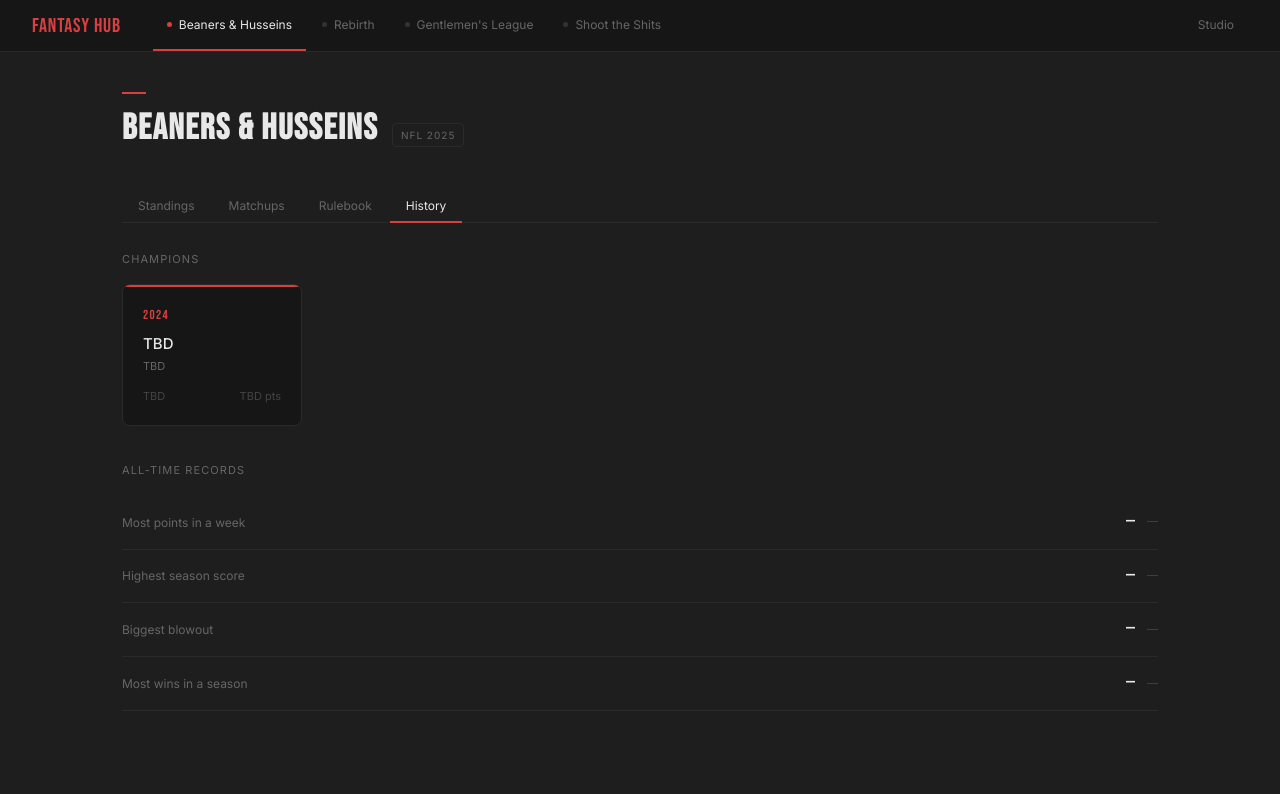
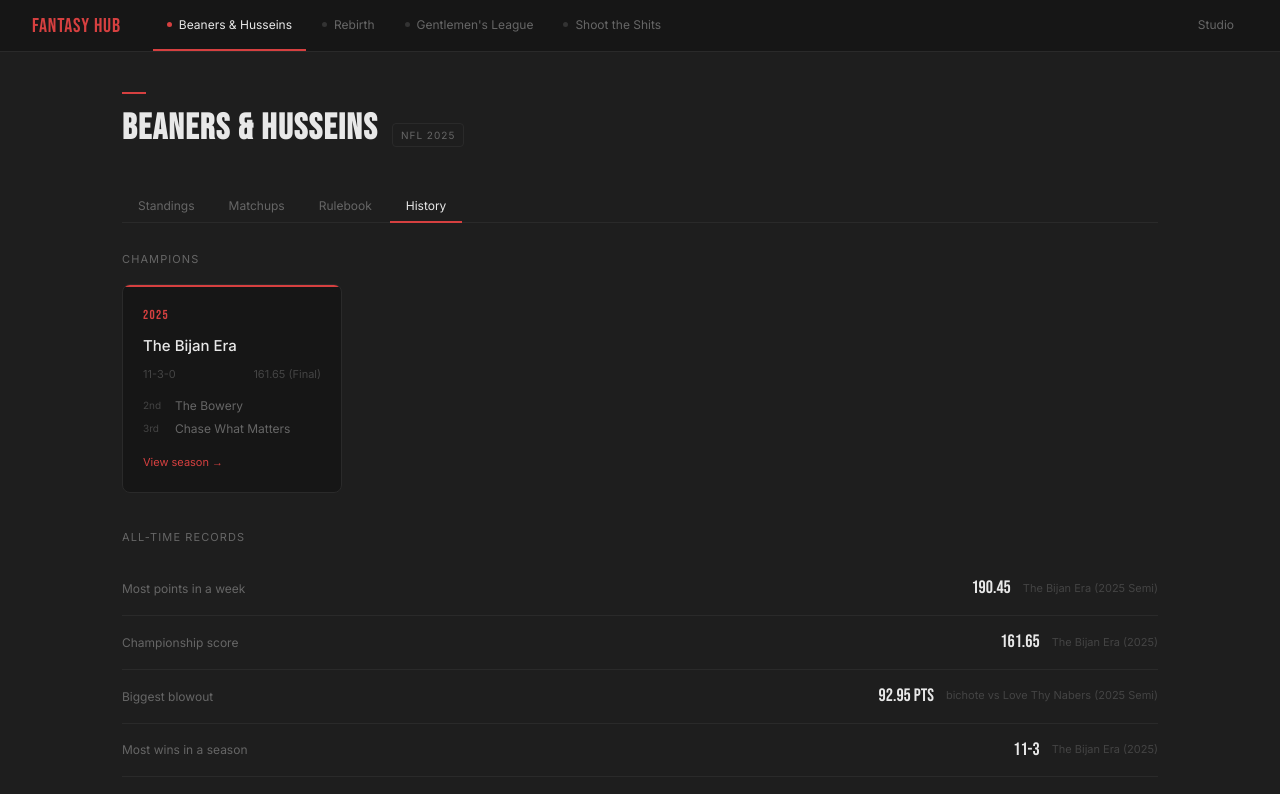
Before and after one commit to cuadz22/fantasy-hub, a React (Vite) app in the folder client/: page /league/beaners-husseins in a window 1280 px wide. Both pictures are taken after a click on the button "History". Shown: the top 794 px of the page. Built offline with nearby package versions, Linux system fonts and the light colour scheme; the HTML template or start-up script is replaced by a standard one.

Commit message:
update history with real 2025 season data

```diff
--- a/client/src/components/History.jsx
+++ b/client/src/components/History.jsx
@@ -1,18 +1,30 @@
 const HISTORY = {
   'beaners-husseins': {
-    champions: [
-      { year: 2024, team: 'TBD', manager: 'TBD', record: 'TBD', points: 'TBD' },
+    seasons: [
+      {
+        year: 2025,
+        champion: { team: 'The Bijan Era', record: '11-3-0', points: '161.65 (Final)' },
+        runnerUp: 'The Bowery',
+        thirdPlace: 'Chase What Matters',
+        url: 'https://football.fantasysports.yahoo.com/league/beanershussein/2025',
+      },
     ],
     records: [
-      { label: 'Most points in a week', value: '—', holder: '—' },
-      { label: 'Highest season score', value: '—', holder: '—' },
-      { label: 'Biggest blowout', value: '—', holder: '—' },
-      { label: 'Most wins in a season', value: '—', holder: '—' },
+      { label: 'Most points in a week', value: '190.45', holder: 'The Bijan Era (2025 Semi)' },
+      { label: 'Championship score', value: '161.65', holder: 'The Bijan Era (2025)' },
+      { label: 'Biggest blowout', value: '92.95 pts', holder: 'bichote vs Love Thy Nabers (2025 Semi)' },
+      { label: 'Most wins in a season', value: '11-3', holder: 'The Bijan Era (2025)' },
     ],
   },
   'rebirth': {
-    champions: [
-      { year: 2024, team: 'TBD', manager: 'TBD', record: 'TBD', points: 'TBD' },
+    seasons: [
+      {
+        year: 2025,
+        champion: { team: 'TBD', record: 'TBD', points: 'TBD' },
+        runnerUp: 'TBD',
+        thirdPlace: 'TBD',
+        url: 'https://football.fantasysports.yahoo.com/2025/f1/127692',
+      },
     ],
     records: [
       { label: 'Most points in a week', value: '—', holder: '—' },
@@ -22,8 +34,14 @@
     ],
   },
   'gentlemens-league': {
-    champions: [
-      { year: 2024, team: 'TBD', manager: 'TBD', record: 'TBD', points: 'TBD' },
+    seasons: [
+      {
+        year: 2025,
+        champion: { team: 'TBD', record: 'TBD', points: 'TBD' },
+        runnerUp: 'TBD',
+        thirdPlace: 'TBD',
+        url: 'https://football.fantasysports.yahoo.com/2025/f1/917285',
+      },
     ],
     records: [
       { label: 'Most points in a week', value: '—', holder: '—' },
@@ -33,8 +51,14 @@
     ],
   },
   'shoot-the-shits': {
-    champions: [
-      { year: 2024, team: 'TBD', manager: 'TBD', record: 'TBD', points: 'TBD' },
+    seasons: [
+      {
+        year: 2025,
+        champion: { team: 'TBD', record: 'TBD', points: 'TBD' },
+        runnerUp: 'TBD',
+        thirdPlace: 'TBD',
+        url: 'https://football.fantasysports.yahoo.com/2025/f1/127687',
+      },
     ],
     records: [
       { label: 'Most points in a week', value: '—', holder: '—' },
@@ -54,16 +78,20 @@
       <div>
         <h2 style={styles.sectionTitle}>Champions</h2>
         <div style={styles.champGrid}>
-          {data.champions.map((c, i) => (
+          {data.seasons.map((s, i) => (
             <div key={i} style={styles.champCard}>
               <div style={styles.champBar} />
-              <div style={styles.champYear}>{c.year}</div>
-              <div style={styles.champName}>{c.team}</div>
-              <div style={styles.champManager}>{c.manager}</div>
+              <div style={styles.champYear}>{s.year}</div>
+              <div style={styles.champName}>{s.champion.team}</div>
               <div style={styles.champMeta}>
-                <span>{c.record}</span>
-                <span>{c.points} pts</span>
+                <span>{s.champion.record}</span>
+                <span>{s.champion.points}</span>
               </div>
+              <div style={styles.champPlaces}>
+                <div style={styles.place}><span style={styles.placeLabel}>2nd</span>{s.runnerUp}</div>
+                <div style={styles.place}><span style={styles.placeLabel}>3rd</span>{s.thirdPlace}</div>
+              </div>
+              <a href={s.url} target="_blank" rel="noreferrer" style={styles.viewLink}>View season →</a>
             </div>
           ))}
         </div>
@@ -90,12 +118,15 @@
   wrap: { display: 'flex', flexDirection: 'column', gap: 36 },
   sectionTitle: { fontSize: 11, letterSpacing: '0.1em', textTransform: 'uppercase', color: 'var(--text-muted)', marginBottom: 16, fontWeight: 400 },
   champGrid: { display: 'flex', gap: 12, flexWrap: 'wrap' },
-  champCard: { background: 'var(--bg2)', border: '0.5px solid var(--border)', borderRadius: 8, padding: '20px', minWidth: 180, position: 'relative', overflow: 'hidden' },
+  champCard: { background: 'var(--bg2)', border: '0.5px solid var(--border)', borderRadius: 8, padding: '20px', minWidth: 220, position: 'relative', overflow: 'hidden', display: 'flex', flexDirection: 'column', gap: 8 },
   champBar: { position: 'absolute', top: 0, left: 0, right: 0, height: 2, background: 'var(--red)' },
-  champYear: { fontFamily: "'Bebas Neue', sans-serif", fontSize: 13, color: 'var(--red)', letterSpacing: '0.1em', marginBottom: 6 },
-  champName: { fontSize: 15, fontWeight: 500, color: 'var(--text)', marginBottom: 2 },
-  champManager: { fontSize: 11, color: 'var(--text-muted)', marginBottom: 12 },
+  champYear: { fontFamily: "'Bebas Neue', sans-serif", fontSize: 13, color: 'var(--red)', letterSpacing: '0.1em' },
+  champName: { fontSize: 15, fontWeight: 500, color: 'var(--text)' },
   champMeta: { display: 'flex', justifyContent: 'space-between', fontSize: 11, color: '#444' },
+  champPlaces: { display: 'flex', flexDirection: 'column', gap: 4, marginTop: 4 },
+  place: { display: 'flex', alignItems: 'center', gap: 8, fontSize: 12, color: 'var(--text-muted)' },
+  placeLabel: { fontSize: 10, color: '#444', width: 24 },
+  viewLink: { fontSize: 11, color: 'var(--red)', marginTop: 8, textDecoration: 'none' },
   recordsList: { display: 'flex', flexDirection: 'column', gap: 0 },
   record: { display: 'flex', justifyContent: 'space-between', alignItems: 'center', padding: '12px 0', borderBottom: '0.5px solid var(--border)' },
   recordLabel: { fontSize: 12, color: 'var(--text-muted)' },
```
